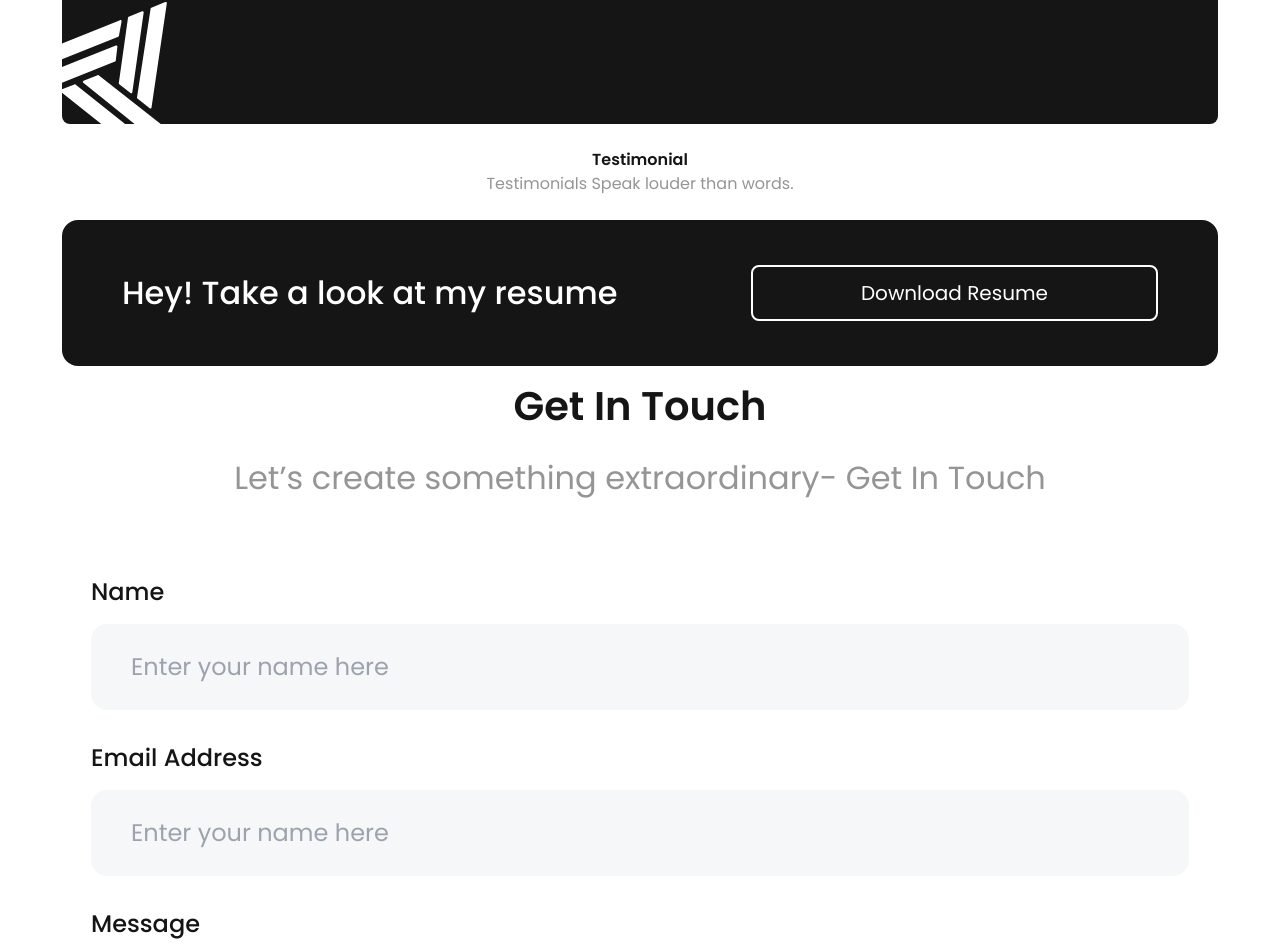
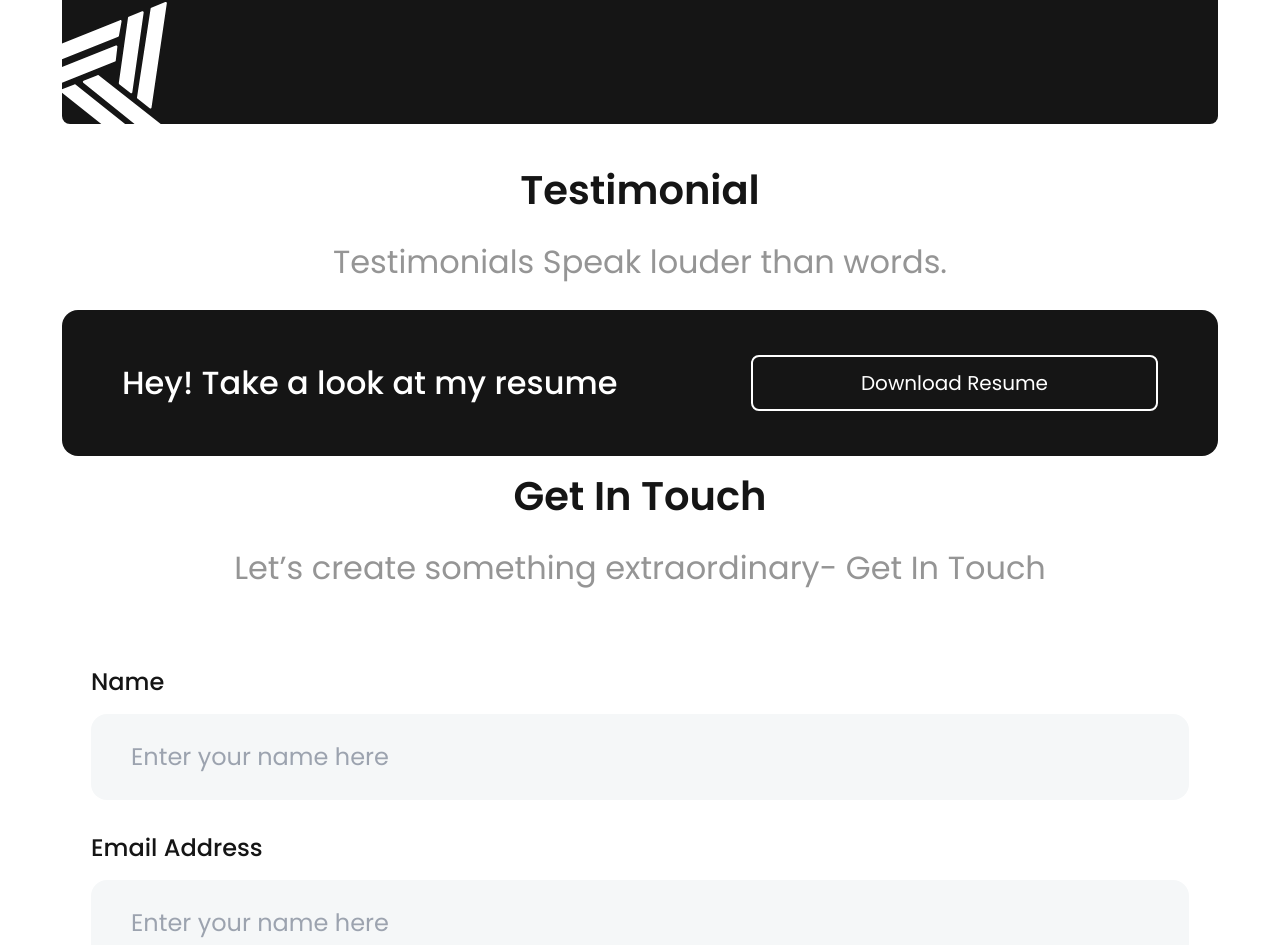
Before and after one commit to mmustaphak/ui-ux-portfolio, a React (Vite) app: page / in a window 1280 px wide. Shown: the part 2688-3633 px from the top of the page. Built offline with nearby package versions, Linux system fonts and the light colour scheme.

Commit message:
Fixed the spacing of each of the headings in the home route

```diff
--- a/src/pages/Home.jsx
+++ b/src/pages/Home.jsx
@@ -23,7 +23,7 @@ export default function Home() {
         <Services />
       </div>
 
-      <div className="mt-6 lg:mt-[50px]">
+      <div className="mt-6 md:mt-8 lg:mt-[50px]">
         <Portfolio />
       </div>
 
@@ -36,9 +36,9 @@ export default function Home() {
         </button>
       </div>
 
-      <div className="mt-6">
-        <h1 className="text-black font-semibold">Testimonial</h1>
-        <p>Testimonials Speak louder than words.</p>
+      <div className="mt-6 md:mt-8 lg:mt-[50px]">
+        <h1 className="text-black font-semibold md:text-2xl lg:text-[2.5rem]">Testimonial</h1>
+        <p className="mt-2 mx-auto max-w-[512px] md:max-w-[760px] md:text-xl md:leading-[normal] md:mt-4 lg:mt-8 lg:max-w-[1320px] lg:text-[2rem]">Testimonials Speak louder than words.</p>
         {/* Gallery Component */}
       </div>
 
```
